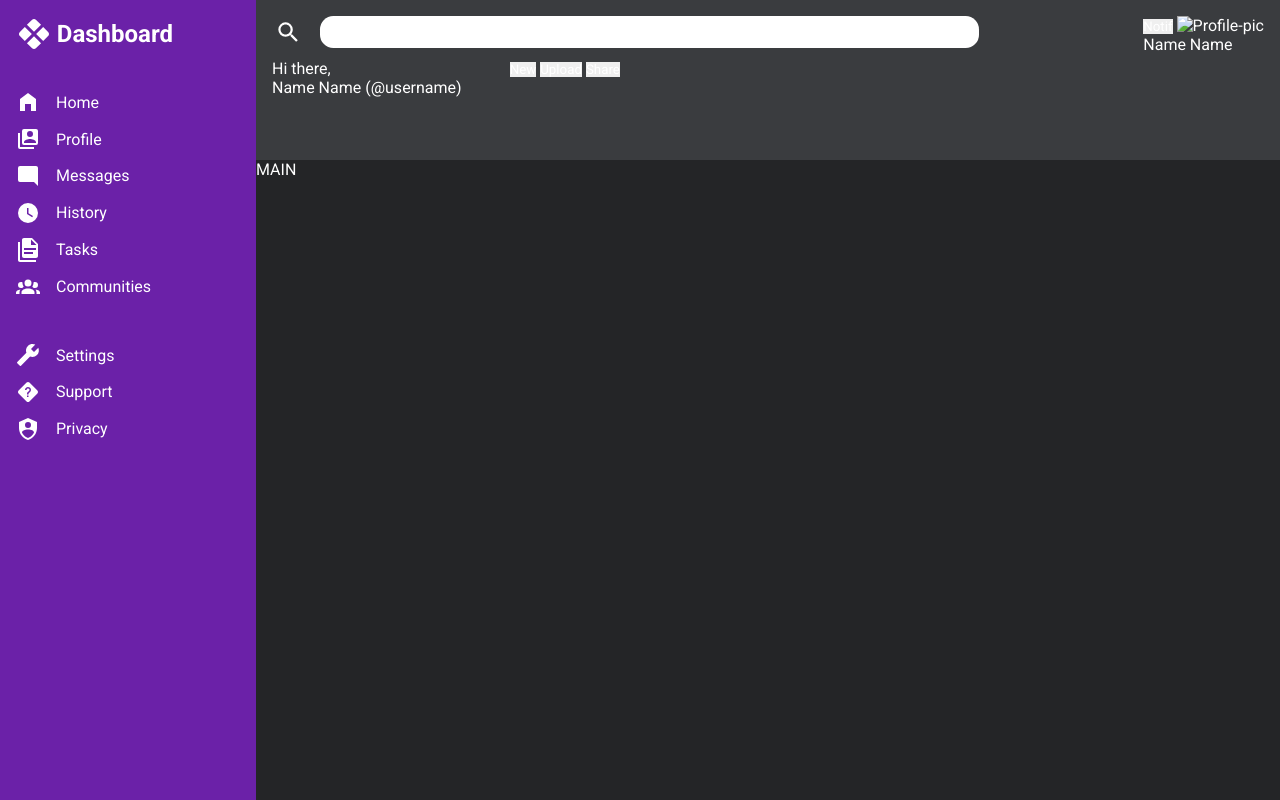
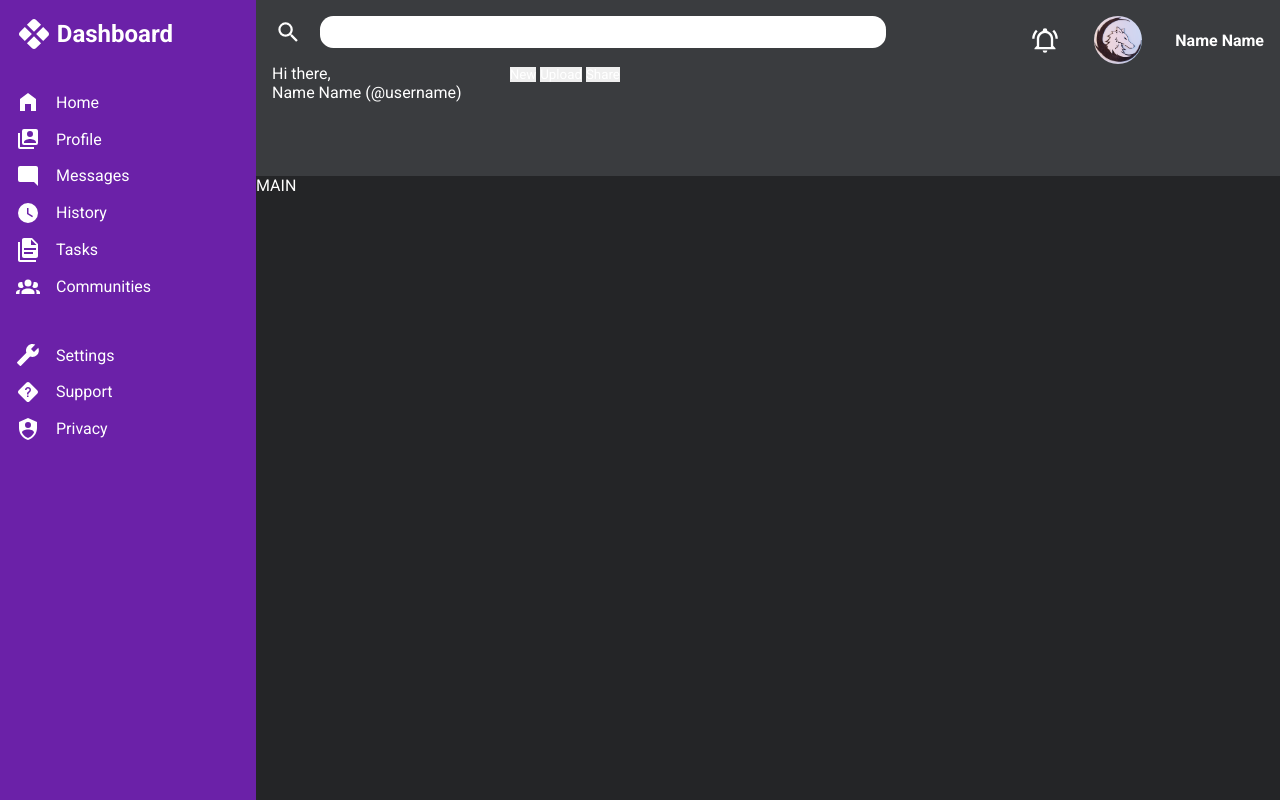
Before and after one commit to 02rasjac/admin-dashboard, a plain HTML site: page index.html in a window 1280 px wide. Drawn offline with Linux system fonts and the light colour scheme.

Commit message:
Style right of search bar

```diff
--- a/index.html
+++ b/index.html
@@ -115,9 +115,15 @@
               <input type="search" name="search-field" id="search-field" />
             </form>
           </div>
-          <div>
-            <button>Notif</button>
-            <img src="" alt="Profile-pic" class="profile-pic" />
+          <div id="user">
+            <button class="icon">
+              <svg xmlns="http://www.w3.org/2000/svg" viewBox="0 0 24 24">
+                <title>Notifications</title>
+                <path
+                  d="M10,21H14A2,2 0 0,1 12,23A2,2 0 0,1 10,21M21,19V20H3V19L5,17V11C5,7.9 7.03,5.17 10,4.29C10,4.19 10,4.1 10,4A2,2 0 0,1 12,2A2,2 0 0,1 14,4C14,4.1 14,4.19 14,4.29C16.97,5.17 19,7.9 19,11V17L21,19M17,11A5,5 0 0,0 12,6A5,5 0 0,0 7,11V18H17V11M19.75,3.19L18.33,4.61C20.04,6.3 21,8.6 21,11H23C23,8.07 21.84,5.25 19.75,3.19M1,11H3C3,8.6 3.96,6.3 5.67,4.61L4.25,3.19C2.16,5.25 1,8.07 1,11Z" />
+              </svg>
+            </button>
+            <img src="Images/logo.png" alt="Profile-pic" class="profile-pic" />
             <p>Name Name</p>
           </div>
         </div>
--- a/style.css
+++ b/style.css
@@ -152,7 +152,7 @@ header > div {
 }
 
 header .search {
-  flex: 1;
+  flex: 3;
 }
 
 .search form {
@@ -168,6 +168,28 @@ header .search {
   padding: 0.5rem;
 }
 
+#user {
+  display: flex;
+  align-items: center;
+  justify-content: space-between;
+  flex: 1;
+}
+
+#user .icon {
+  height: 2.5em;
+}
+
+#user p {
+  width: fit-content;
+  font-weight: bold;
+}
+
+.profile-pic {
+  height: 3em;
+  border-radius: 50%;
+  aspect-ratio: 1 / 1;
+}
+
 /*
 ============================
 ----------. Main .----------
```
Also changed, not shown: Images/logo.png (added).
